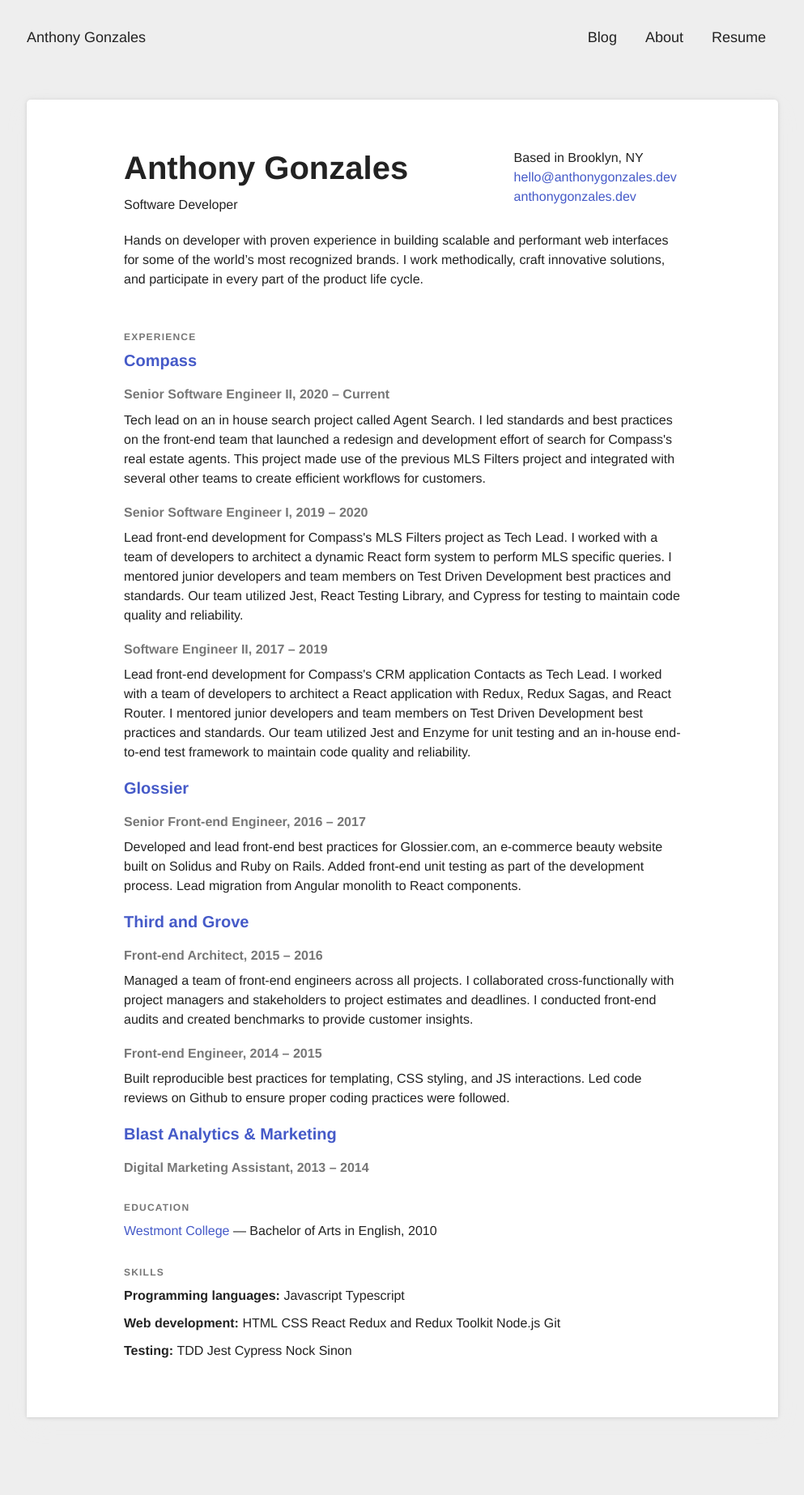
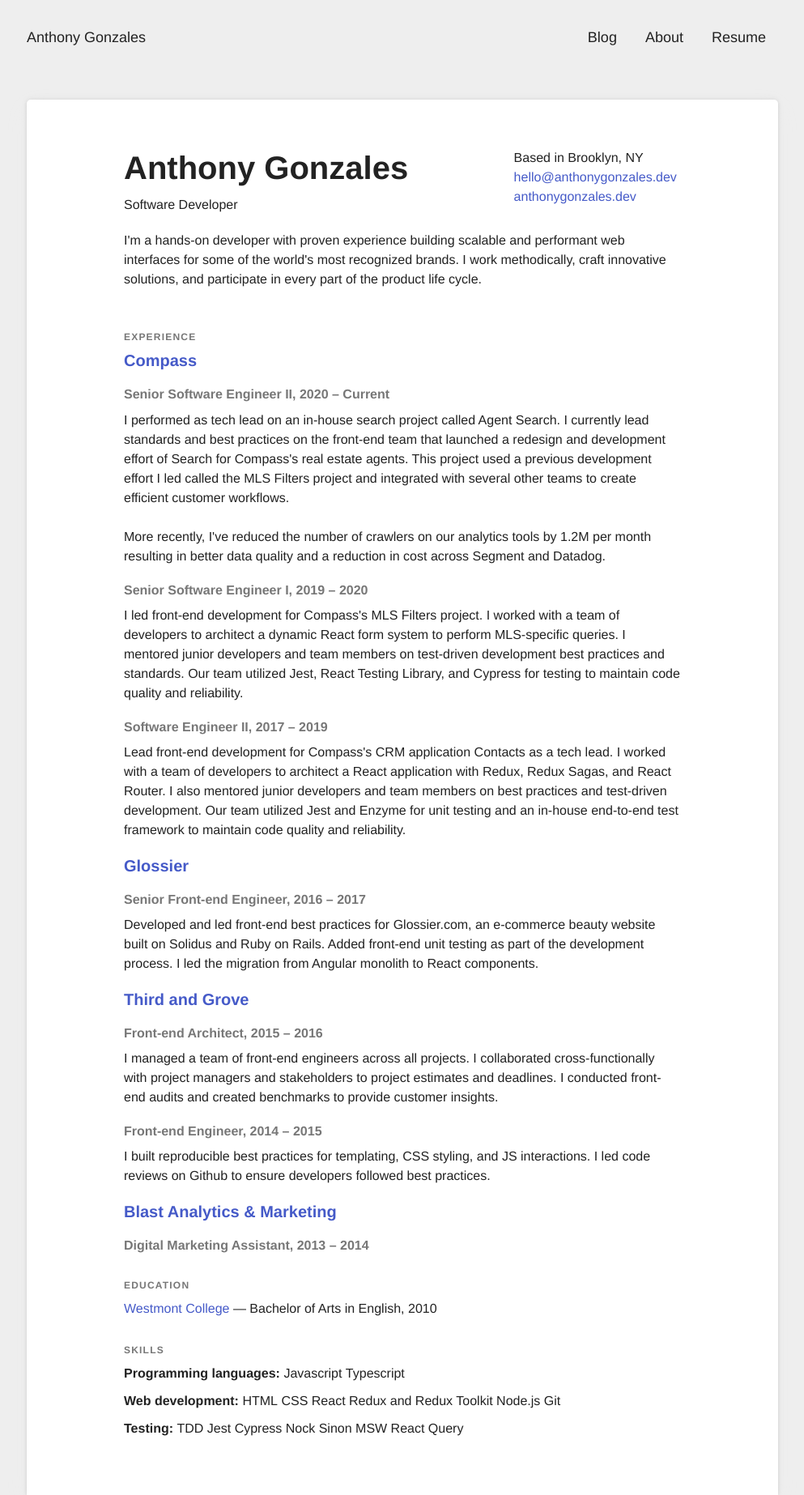
Before and after one commit to antgonzales/antgonzales.github.io, a Jekyll site: the page built from resume.html, in a window 1280 px wide. Shown: the whole page at 81% size, without its empty margins (143-1136 px from the left). Built offline with Jekyll 4.4.1, drawn with Linux system fonts in a browser that asks for light colours; before the commit the page ends 1750 px from its top, so only the background shows below that.

Commit message:
Update resume

```diff
--- a/_data/resume.json
+++ b/_data/resume.json
@@ -7,7 +7,7 @@
     "email":"hello@anthonygonzales.dev",
     "phone":"",
     "website":"https://www.anthonygonzales.dev",
-    "summary":"Hands on developer with proven experience in building scalable and performant\nweb interfaces for some of the world’s most recognized brands. I work methodically,\ncraft innovative solutions, and participate in every part of the product life\ncycle.",
+    "summary":"I'm a hands-on developer with proven experience building scalable and performant web interfaces for some of the world's most recognized brands. I work methodically, craft innovative solutions, and participate in every part of the product life cycle.",
     "location":{
       "countryCode":"US",
       "address":"Brooklyn, NY"
@@ -38,7 +38,7 @@
       ],
       "position":"Senior Software Engineer II",
       "startDate":"2020-03-01",
-      "summary":"Tech lead on an in house search project called Agent Search. I led standards\nand best practices on the front-end team that launched a redesign and development\neffort of search for Compass's real estate agents. This project made use of the\nprevious MLS Filters project and integrated with several other teams to create\nefficient workflows for customers.",
+      "summary":"I performed as tech lead on an in-house search project called Agent Search. I currently lead standards and best practices on the front-end team that launched a redesign and development effort of Search for Compass's real estate agents. This project used a previous development effort I led called the MLS Filters project and integrated with several other teams to create efficient customer workflows.\n\nMore recently, I've reduced the number of crawlers on our analytics tools by 1.2M per month resulting in better data quality and a reduction in cost across Segment and Datadog.",
       "website":"https://www.compass.com"
     },
     {
@@ -49,7 +49,7 @@
       ],
       "position":"Senior Software Engineer I",
       "startDate":"2019-09-01",
-      "summary":"Lead front-end development for Compass's MLS Filters project as Tech Lead.\nI worked with a team of developers to architect a dynamic React form system to\nperform MLS specific queries. I mentored junior developers and team members on\nTest Driven Development best practices and standards. Our team utilized Jest,\nReact Testing Library, and Cypress for testing to maintain code quality and reliability.",
+      "summary":"I led front-end development for Compass's MLS Filters project. I worked with a team of developers to architect a dynamic React form system to perform MLS-specific queries. I mentored junior developers and team members on test-driven development best practices and standards. Our team utilized Jest, React Testing Library, and Cypress for testing to maintain code quality and reliability.",
       "website":"https://www.compass.com"
     },
     {
@@ -60,7 +60,7 @@
       ],
       "position":"Software Engineer II",
       "startDate":"2017-11-30",
-      "summary":"Lead front-end development for Compass's CRM application Contacts as Tech\nLead. I worked with a team of developers to architect a React application with\nRedux, Redux Sagas, and React Router. I mentored junior developers and team members\non Test Driven Development best practices and standards. Our team utilized Jest\nand Enzyme for unit testing and an in-house end-to-end test framework to maintain\ncode quality and reliability.",
+      "summary":"Lead front-end development for Compass's CRM application Contacts as a tech lead. I worked with a team of developers to architect a React application with Redux, Redux Sagas, and React Router. I also mentored junior developers and team members on best practices and test-driven development. Our team utilized Jest and Enzyme for unit testing and an in-house end-to-end test framework to maintain code quality and reliability.",
       "website":"https://www.compass.com"
     },
     {
@@ -71,7 +71,7 @@
       ],
       "position":"Senior Front-end Engineer",
       "startDate":"2016-02-28",
-      "summary":"Developed and lead front-end best practices for Glossier.com, an e-commerce\nbeauty website built on Solidus and Ruby on Rails. Added front-end unit testing\nas part of the development process. Lead migration from Angular monolith to React\ncomponents.",
+      "summary":"Developed and led front-end best practices for Glossier.com, an e-commerce beauty website built on Solidus and Ruby on Rails. Added front-end unit testing as part of the development process. I led the migration from Angular monolith to React components.",
       "website":"https://www.glossier.com"
     },
     {
@@ -82,7 +82,7 @@
       ],
       "position":"Front-end Architect",
       "startDate":"2015-10-31",
-      "summary":"Managed a team of front-end engineers across all projects. I collaborated\ncross-functionally with project managers and stakeholders to project estimates\nand deadlines. I conducted front-end audits and created benchmarks to provide\ncustomer insights.",
+      "summary":"I managed a team of front-end engineers across all projects. I collaborated cross-functionally with project managers and stakeholders to project estimates and deadlines. I conducted front-end audits and created benchmarks to provide customer insights.",
       "website":"https://www.thirdandgrove.com"
     },
     {
@@ -93,7 +93,7 @@
       ],
       "position":"Front-end Engineer",
       "startDate":"2014-07-31",
-      "summary":"Built reproducible best practices for templating, CSS styling, and JS interactions.\nLed code reviews on Github to ensure proper coding practices were followed.",
+      "summary":"I built reproducible best practices for templating, CSS styling, and JS interactions. I led code reviews on Github to ensure developers followed best practices.",
       "website":"https://www.thirdandgrove.com"
     },
     {
@@ -129,7 +129,7 @@
       "title":"Site of the Year Award 2015: Mint.com",
       "date":"2015-11-30",
       "awarder":"Acquia",
-      "summary":"Acquia’s digital agency partners submitted client sites for consideration\nacross various categories. A small committee selected 16 winning projects from\n48 finalists, evaluating each site’s visual design, functionality, integration\nand overall customer experience to identify the winners in each category. Third\nand Grove was selected for an award in the Financial Services category for Mint.com,\nof which I was a front-end architect and engineer."
+      "summary":"Acquia’s digital agency partners submitted client sites for consideration across various categories. A small committee selected 16 winning projects from 48 finalists, evaluating each site’s visual design, functionality, integration, and overall customer experience to identify the winners in each category. Acquia selected Third and Grove for an award in the Financial Services category for Mint.com, of which I was a front-end architect and engineer."
     }
   ],
   "publications":[
@@ -164,7 +164,9 @@
         "Jest",
         "Cypress",
         "Nock",
-        "Sinon"
+        "Sinon",
+	"MSW",
+	"React Query"
       ]
     }
   ],
--- a/resume.html
+++ b/resume.html
@@ -31,7 +31,7 @@
       {% endif %}
       <div class="position">
         <h4 class="job-title">{{job.position}}, {{job.startDate | date: "%Y"}} &ndash; {% if job.endDate != nil %} {{job.endDate | date: "%Y"}} {% else %} Current {% endif %}</h4>
-        <p>{{ job.summary}}</p>
+        <p>{{ job.summary | newline_to_br}}</p>
       </div>
     {% endfor %}
   </div>
```
